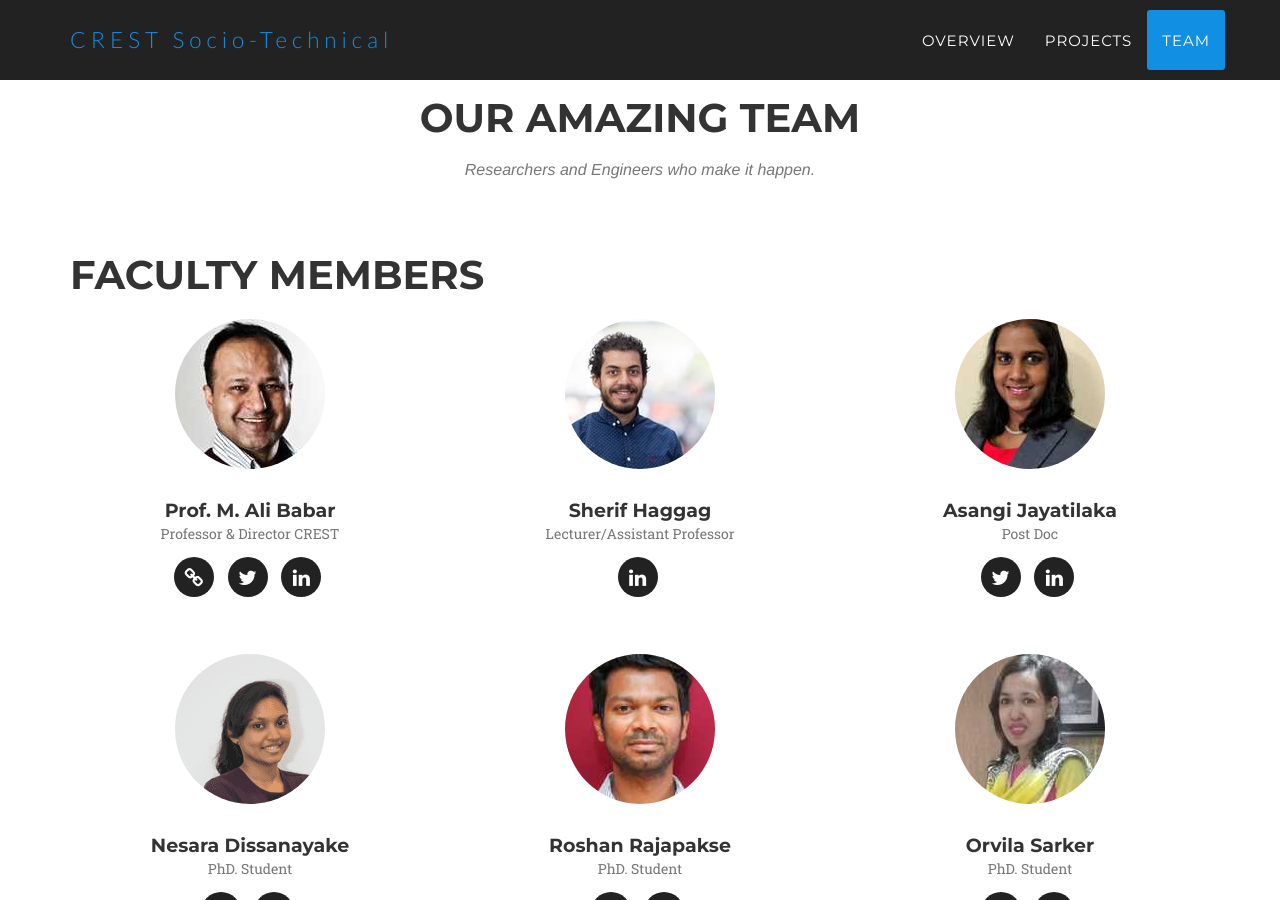
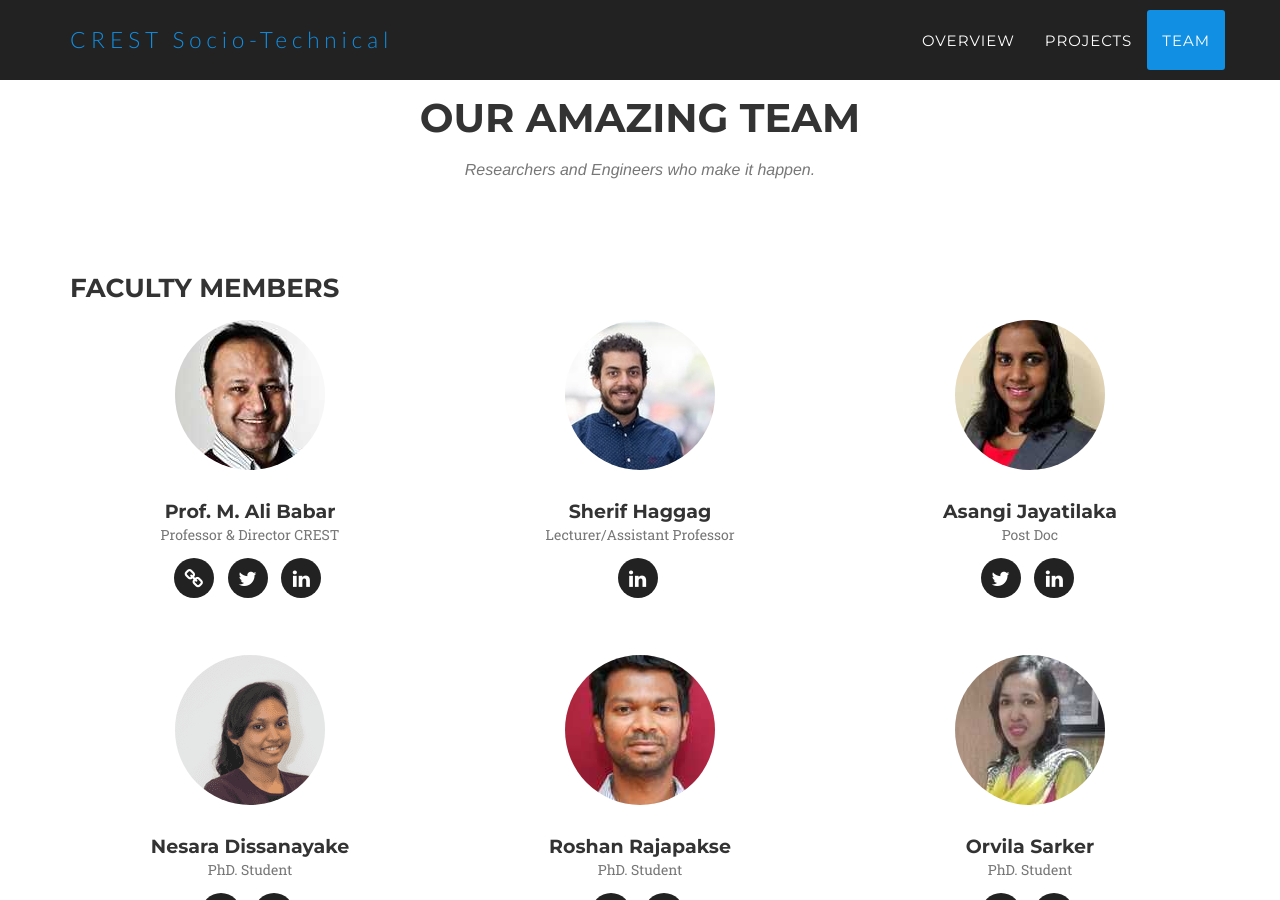
Before and after one commit to crest-socio-technical/crest-socio-technical.github.io, a Jekyll site: the page built from index.html, in a window 1280 px wide and 900 px high, scrolled down 3793 px. Built offline with Jekyll 4.4.1, drawn with Linux system fonts in a browser that asks for light colours; some web fonts are replaced.

Commit message:
Update team.html

```diff
--- a/_includes/team.html
+++ b/_includes/team.html
@@ -8,7 +8,7 @@
             </div>
 			<div class="row">
                 <div class="col-lg-12">
-                    <h2 class="section-heading">Faculty Members</h2>
+                    <h3 class="section-heading">Faculty Members</h2>
                 </div>
             </div>
             <div class="row">
```
